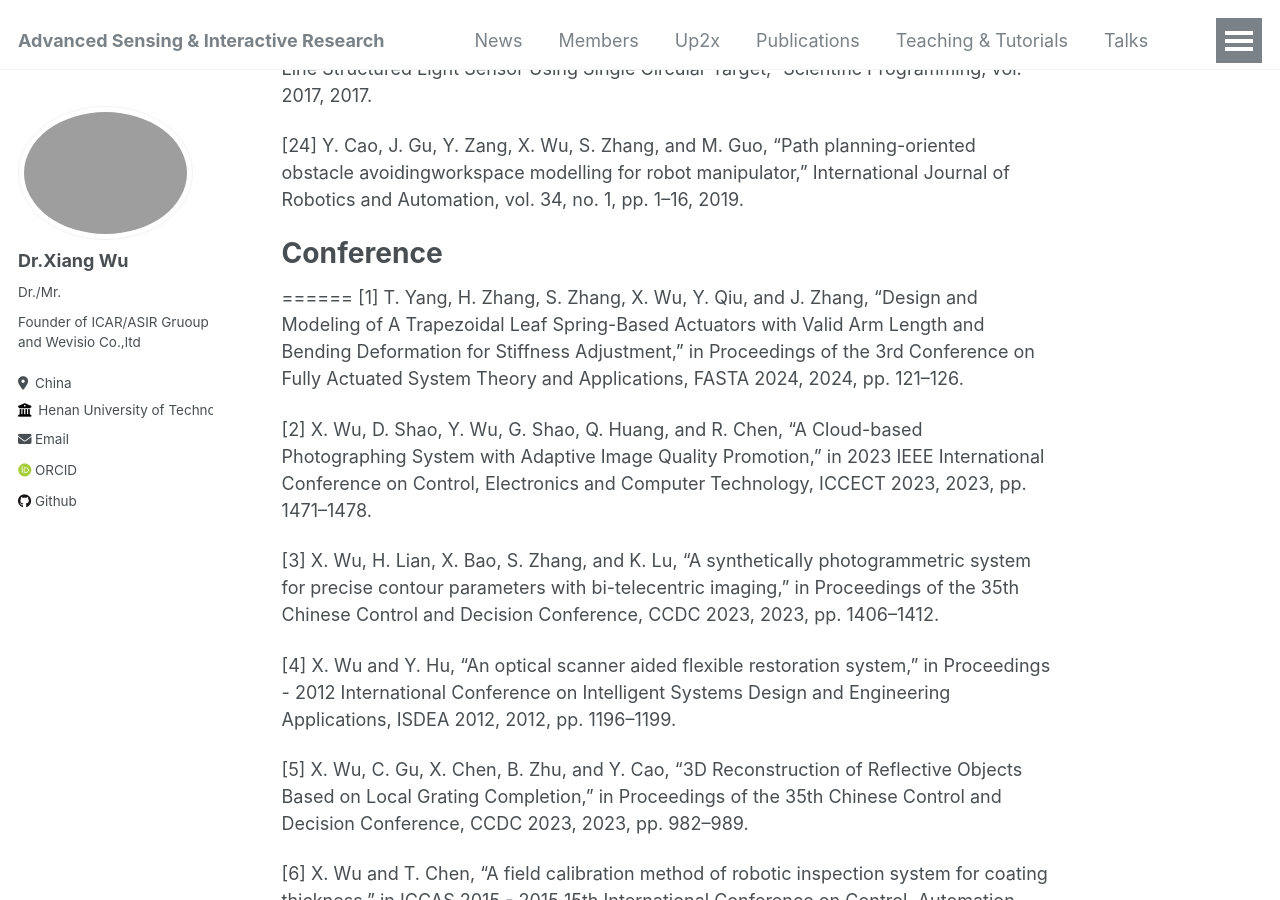
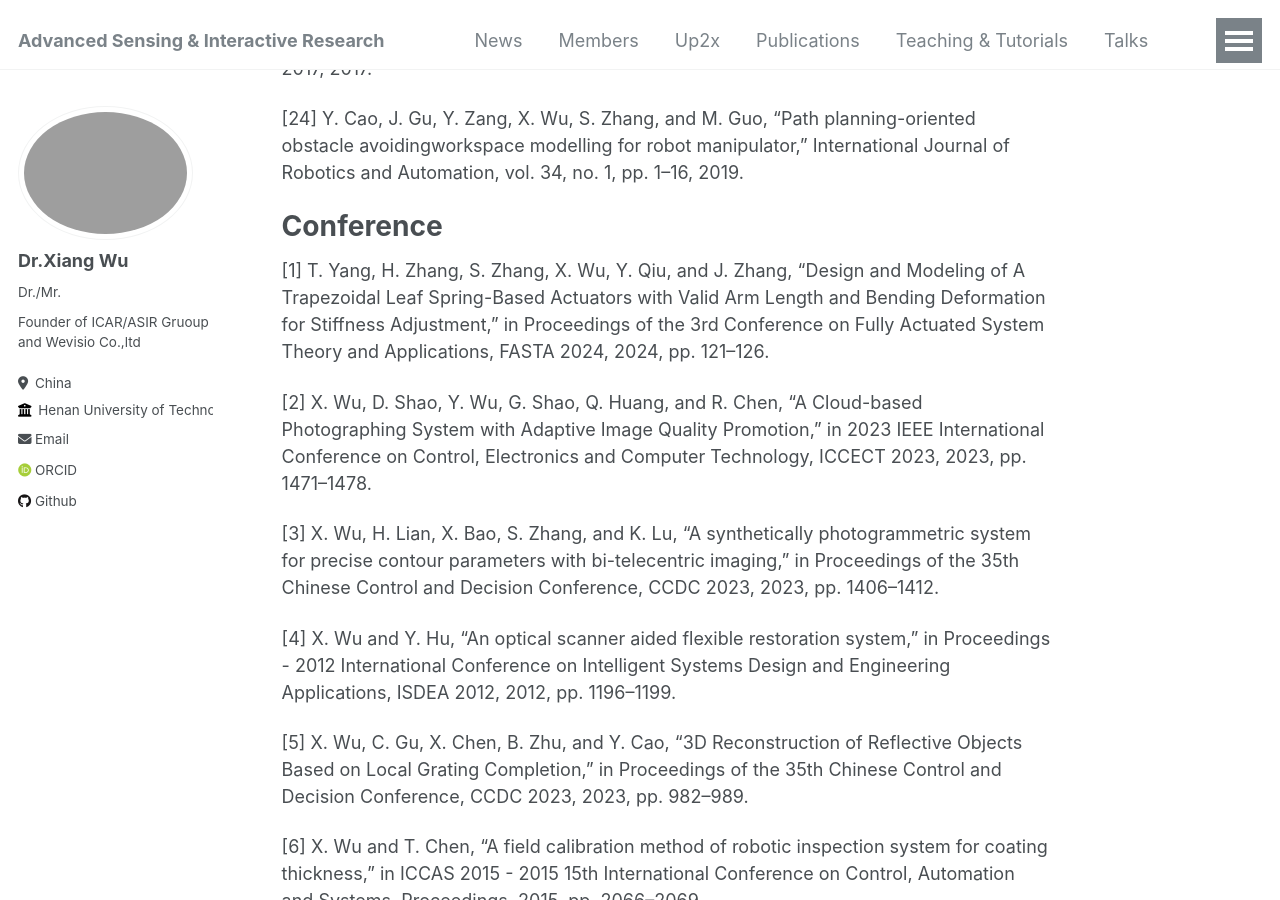
Before and after one commit to xiangwu/xiangwu.github.io, a Jekyll site: the page built from _pages/publications.md, in a window 1280 px wide and 900 px high, scrolled down 2321 px. Built offline with Jekyll 4.4.1, drawn with Linux system fonts in a browser that asks for light colours; some web fonts are replaced; some of the changed text lies outside the part shown.

```diff
--- a/_pages/publications.md
+++ b/_pages/publications.md
@@ -5,7 +5,7 @@ permalink: /publications/
 author_profile: true
 ------
 
-# Journals
+Journals
 ======
 [1] X. Wu, Z. Ma, Y. Hu, and W.-B. Wang, “Filed complete calibration methods of flexible restoration system for broken work pieces,” Jisuanji Jicheng Zhizao Xitong/Computer Integrated Manufacturing Systems, CIMS, vol. 17, no. 11, pp. 2415–2420, 2011.
 
@@ -57,7 +57,7 @@ author_profile: true
 [24] Y. Cao, J. Gu, Y. Zang, X. Wu, S. Zhang, and M. Guo, “Path planning-oriented obstacle avoidingworkspace modelling for robot manipulator,” International Journal of Robotics and Automation, vol. 34, no. 1, pp. 1–16, 2019.
 
 
-# Conference
+Conference
 ======
 [1] T. Yang, H. Zhang, S. Zhang, X. Wu, Y. Qiu, and J. Zhang, “Design and Modeling of A Trapezoidal Leaf Spring-Based Actuators with Valid Arm Length and Bending Deformation for Stiffness Adjustment,” in Proceedings of the 3rd Conference on Fully Actuated System Theory and Applications, FASTA 2024, 2024, pp. 121–126.
 
```
